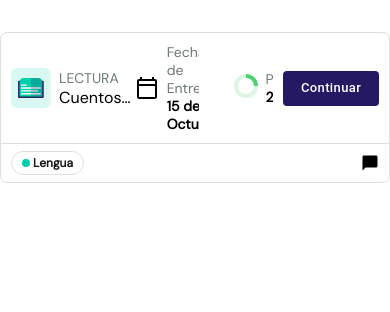
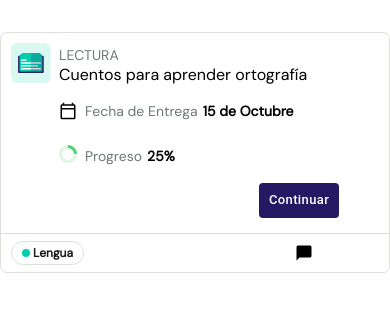
Before and after one commit to griusech/Aula-virtual, a React (Create React App) app: page / in a window 390 px wide. Shown: the top 312 px of the page. Built offline with nearby package versions, Linux system fonts and the light colour scheme.

Commit message:
Card responsive
Comienzo a hacer responsive el card, pero aun quedan estilos por terminar de maquetar

```diff
--- a/src/components/Cards/Card-lectura/CardLectura.css
+++ b/src/components/Cards/Card-lectura/CardLectura.css
@@ -15,7 +15,7 @@
 .card-header {
   display: grid;
   align-items: center;
-  gap: 10px;
+  gap: 0px;
   grid-template-columns: repeat(12, 1fr);
   border-bottom: 1px solid #dfdfda;
   padding: 10px;
@@ -26,8 +26,16 @@
   align-items: center;
 }
 
+.item-iconTask {
+  display: flex;
+  align-items: center;
+  border-radius: 3px;
+  margin-right: 8px;
+  /* max-width: 5px; */
+}
+
 .item1 {
-  grid-column: 1/5;
+  grid-column: 2/5;
 }
 
 .item1 p {
@@ -83,14 +91,13 @@ h5 {
   text-transform: none;
   color: white;
   font-size: 13px;
-  width: 6rem;
-  height: 35px;
+  width: 5rem;
+  /* height: 35px; */
 }
 
 .item4 > .MuiButtonBase-root:hover {
   background-color: #5e4fa8;
   color: white;
-  width: 6rem;
 }
 
 .card-footer {
@@ -101,8 +108,10 @@ h5 {
   /* margin-left: 10px; */
 }
 
-.card-footer > .MuiSvgIcon-root {
+.chatIcon > .MuiSvgIcon-root {
+  display: flex;
   font-size: 18px;
+  align-items: center;
 }
 
 .boton-materia {
@@ -131,3 +140,65 @@ h5 {
   font-size: 12px;
   color: #1a1a1a;
 }
+
+@media screen and (max-width: 700px) {
+  .card-header {
+    grid-template-columns: repeat(6, 1fr);
+    grid-template-rows: repeat(3, 1fr);
+  }
+
+  .item-icon svg {
+    width: 18px;
+  }
+
+  .item2,
+  .item3 {
+    grid-column: 2/5;
+  }
+
+  .item-info {
+    display: flex;
+    align-items: center;
+  }
+
+  .item-info p {
+    margin-left: 5px;
+  }
+
+  .item4 {
+    grid-column: 12/13;
+    grid-row: 1/2;
+  }
+}
+
+@media screen and (max-width: 500px) {
+  .card-header {
+    grid-template-columns: repeat(8, 1fr);
+    grid-template-rows: repeat(4, 1fr);
+  }
+
+  .item1,
+  .item2,
+  .item3 {
+    grid-column: 2/8;
+  }
+
+  .item-info {
+    display: flex;
+    align-items: center;
+  }
+
+  .item4 {
+    grid-column: 7/8;
+    grid-row: 4/5;
+  }
+
+  .card-footer {
+    display: grid;
+    grid-template-columns: repeat(8, 1fr);
+  }
+
+  .chatIcon {
+    grid-column: 7 / 8;
+  }
+}
--- a/src/components/Cards/Card-lectura/CardLectura.js
+++ b/src/components/Cards/Card-lectura/CardLectura.js
@@ -1,7 +1,6 @@
 import React from 'react'
 import './CardLectura.css'
 import Button from '@material-ui/core/Button';
-import CalendarTodayIcon from '@material-ui/icons/CalendarToday';
 import ChatBubbleIcon from '@material-ui/icons/ChatBubble';
 
 const CardLectura = (
@@ -12,6 +11,7 @@ const CardLectura = (
     calendar,
     progressIcon,
     progress,
+    task,
     numberProgress
     }) => {
 
@@ -20,33 +20,12 @@ const CardLectura = (
             <div className="card-section">
                 <div className="card-header">
 
+                        <div className="item-iconTask">
+                            {task}
+                        </div>
                         <div className="item1">
                             <div className="item-things">
-                                <div className="item-icon">
-                                <svg width="40" height="40" viewBox="0 0 40 40" fill="none" xmlns="http://www.w3.org/2000/svg">
-                                <g clip-path="url(#clip0)">
-                                <rect opacity="0.15" width="39.7452" height="40" rx="6" fill="#01CEAA"/>
-                                <rect x="7.09741" y="12.8572" width="25.5505" height="17.1429" rx="1" fill="#4F36D6"/>
-                                <rect x="7.09741" y="12.8572" width="25.5505" height="17.1429" rx="1" fill="#1A1A1A" fill-opacity="0.6"/>
-                                <path d="M8.51685 14C8.51685 11.7909 10.3077 10 12.5168 10H27.2284C29.4375 10 31.2284 11.7909 31.2284 14V27.5714C31.2284 28.1237 30.7807 28.5714 30.2284 28.5714H9.51685C8.96456 28.5714 8.51685 28.1237 8.51685 27.5714V14Z" fill="#01CEAA"/>
-                                <path d="M29.8089 19.2858H9.93628V20.7143H29.8089V19.2858Z" fill="white"/>
-                                <path d="M15.6142 16.4286H9.93628V17.8572H15.6142V16.4286Z" fill="white"/>
-                                <path d="M26.9699 22.1428H9.93628V23.5714H26.9699V22.1428Z" fill="white"/>
-                                <path d="M29.8089 25H9.93628V26.4286H29.8089V25Z" fill="white"/>
-                                <g opacity="0.2">
-                                <path d="M19.8726 10H27.2283C29.4375 10 31.2283 11.7909 31.2283 14V27.5714C31.2283 28.1237 30.7806 28.5714 30.2283 28.5714H19.8726V10Z" fill="#4F36D6"/>
-                                <path d="M19.8726 10H27.2283C29.4375 10 31.2283 11.7909 31.2283 14V27.5714C31.2283 28.1237 30.7806 28.5714 30.2283 28.5714H19.8726V10Z" fill="#1A1A1A" fill-opacity="0.6"/>
-                                </g>
-                                </g>
-                                <defs>
-                                <clipPath id="clip0">
-                                <rect width="39.7452" height="40" fill="white"/>
-                                </clipPath>
-                                </defs>
-                                </svg>
-
-                                </div>
-                                <div className="item-info">
+                                <div className="item-infoTask">
                                     <h5>LECTURA</h5>
                                     <p>Cuentos para aprender ortografía</p>
                                 </div>
@@ -98,7 +77,9 @@ const CardLectura = (
 
                     </div>
                    </div>
-                   <ChatBubbleIcon />
+                   <div className="chatIcon">
+                        <ChatBubbleIcon />
+                   </div>
                 </div>
             </div>
         </div>
--- a/src/components/Icons/Progress.js
+++ b/src/components/Icons/Progress.js
@@ -3,7 +3,7 @@ import React from 'react'
 const Progress = () => {
     return (
         <div>
-            <svg width="24" height="24" viewBox="0 0 24 24" fill="none" xmlns="http://www.w3.org/2000/svg">
+            <svg viewBox="0 0 24 24" fill="none" xmlns="http://www.w3.org/2000/svg">
             <circle cx="12" cy="12" r="10" stroke="white" stroke-width="4"/>
             <circle cx="12" cy="12" r="10" stroke="#50D174" stroke-opacity="0.2" stroke-width="4"/>
             <path d="M22 12C22 6.47715 17.5228 2 12 2" stroke="#50D174" stroke-width="4"/>
--- /dev/null
+++ b/src/components/Icons/Taks.js
@@ -0,0 +1,77 @@
+import React from "react";
+
+const Taks = () => {
+  return (
+    <div>
+      <svg
+        width="40"
+        height="40"
+        viewBox="0 0 40 40"
+        fill="none"
+        xmlns="http://www.w3.org/2000/svg"
+      >
+        <g clip-path="url(#clip0)">
+          <rect
+            opacity="0.15"
+            width="39.7452"
+            height="40"
+            rx="6"
+            fill="#01CEAA"
+          />
+          <rect
+            x="7.09741"
+            y="12.8572"
+            width="25.5505"
+            height="17.1429"
+            rx="1"
+            fill="#4F36D6"
+          />
+          <rect
+            x="7.09741"
+            y="12.8572"
+            width="25.5505"
+            height="17.1429"
+            rx="1"
+            fill="#1A1A1A"
+            fill-opacity="0.6"
+          />
+          <path
+            d="M8.51685 14C8.51685 11.7909 10.3077 10 12.5168 10H27.2284C29.4375 10 31.2284 11.7909 31.2284 14V27.5714C31.2284 28.1237 30.7807 28.5714 30.2284 28.5714H9.51685C8.96456 28.5714 8.51685 28.1237 8.51685 27.5714V14Z"
+            fill="#01CEAA"
+          />
+          <path
+            d="M29.8089 19.2858H9.93628V20.7143H29.8089V19.2858Z"
+            fill="white"
+          />
+          <path
+            d="M15.6142 16.4286H9.93628V17.8572H15.6142V16.4286Z"
+            fill="white"
+          />
+          <path
+            d="M26.9699 22.1428H9.93628V23.5714H26.9699V22.1428Z"
+            fill="white"
+          />
+          <path d="M29.8089 25H9.93628V26.4286H29.8089V25Z" fill="white" />
+          <g opacity="0.2">
+            <path
+              d="M19.8726 10H27.2283C29.4375 10 31.2283 11.7909 31.2283 14V27.5714C31.2283 28.1237 30.7806 28.5714 30.2283 28.5714H19.8726V10Z"
+              fill="#4F36D6"
+            />
+            <path
+              d="M19.8726 10H27.2283C29.4375 10 31.2283 11.7909 31.2283 14V27.5714C31.2283 28.1237 30.7806 28.5714 30.2283 28.5714H19.8726V10Z"
+              fill="#1A1A1A"
+              fill-opacity="0.6"
+            />
+          </g>
+        </g>
+        <defs>
+          <clipPath id="clip0">
+            <rect width="39.7452" height="40" fill="white" />
+          </clipPath>
+        </defs>
+      </svg>
+    </div>
+  );
+};
+
+export default Taks;
--- a/src/components/Lectura/Lectura.js
+++ b/src/components/Lectura/Lectura.js
@@ -1,6 +1,7 @@
 import React from 'react'
 import CardLectura from '../Cards/Card-lectura/CardLectura'
 import Progress from '../Icons/Progress'
+import Task from '../Icons/Taks'
 import CalendarTodayOutlinedIcon from '@material-ui/icons/CalendarTodayOutlined';
 
 const Lectura = () => {
@@ -12,6 +13,7 @@ const Lectura = () => {
                 continuar = "Continuar"
                 calendar={<CalendarTodayOutlinedIcon />}
                 progressIcon={<Progress />}
+                task={<Task />}
                 progress="Progreso"
                 numberProgress="25%"
             />
```
